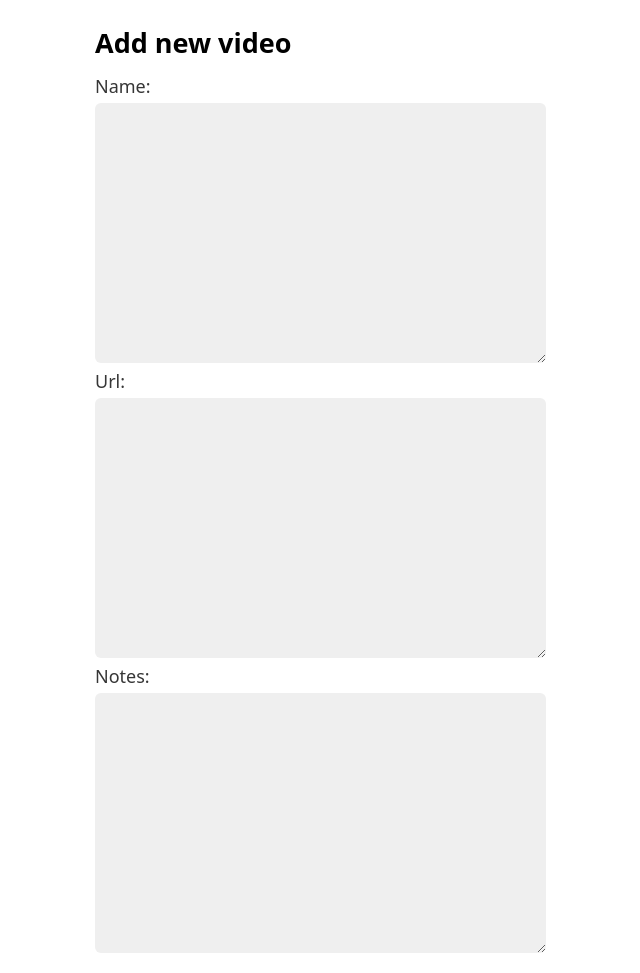
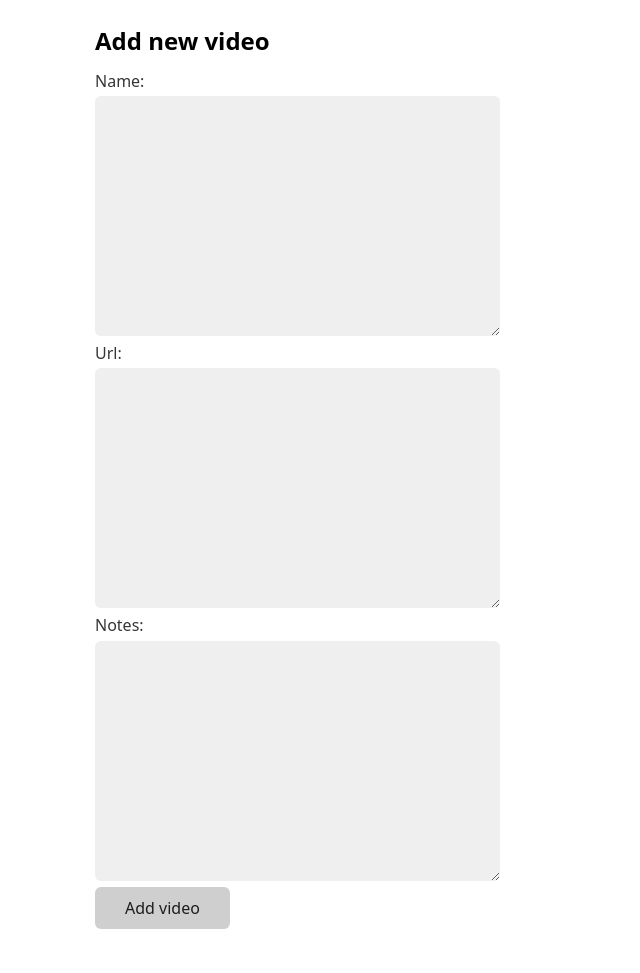
Before and after one commit to Albaito/ITEC-2905-Lab-11, a Django app: page /add in a window 1280 px wide. Shown: the whole page, without its empty margins (145-785 px from the left). After the commit the page ends 929 px from the top, so only its background shows below. Run offline with Django 4.2, Linux system fonts and the light colour scheme.

Commit message:
up to slide 50

```diff
--- a/video/video_collection/models.py
+++ b/video/video_collection/models.py
@@ -4,6 +4,7 @@ class Video(models.Model):
     name = models.TextField(max_length=200)
     url = models.TextField(max_length=400)
     notes = models.TextField(blank=True, null=True)
+    video_id = models.CharField(max_length=40, unique=True, default='None')
 
     def __str__(self):
 
--- a/video/video_collection/static/css/style.css
+++ /dev/null
@@ -1,3 +0,0 @@
-body {
-        font-size: large;
-}
--- a/video/video_collection/templates/video_collection/add.html
+++ b/video/video_collection/templates/video_collection/add.html
@@ -4,9 +4,14 @@
 
 <h2>Add new video</h2>
 
+{% for message in messages %}
+    <li>{{ message }}</li>
+{% endfor %}
+
 <form method="POST" action="{% url 'add_video' %}">
     {% csrf_token %}
     {{ new_video_form }}
+    <button type="submit">Add video</button>
 </form>
 
 {% endblock %}
--- a/video/video_collection/urls.py
+++ b/video/video_collection/urls.py
@@ -3,5 +3,6 @@ from . import views
 
 urlpatterns = [
     path('', views.home, name='home'),
-    path('add', views.add, name='add_video')
+    path('add', views.add, name='add_video'),
+    path('video_lisst', views.video_list, name='video_list')
 ]
--- a/video/video_collection/views.py
+++ b/video/video_collection/views.py
@@ -1,11 +1,26 @@
 from django.shortcuts import render
 from .models import Video
 from .forms import VideoForm
+from django.contrib import messages
 
 def home(request):
     app_name = 'Video List'
     return render(request, 'video_collection/home.html', {'app_name': app_name})
 
 def add(request):
+    if request.method == 'POST':
+        new_video_form = VideoForm(request.POST)
+        if new_video_form.is_valid():
+            new_video_form.save()
+            messages.info(request, 'New video saved!')
+            # TODO: redirect to a list of videos
+        else:
+            messages.warning(request, 'Check the data entered!')
+            return render(request, 'video_collection/add.html', {'new_video_form' : new_video_form})
+
     new_video_form = VideoForm()
-    return render(request, 'video_collection/add.html', {'new_video_form' : new_video_form})
+    return render(request, 'video_collection/add.html', {'new_video_form': new_video_form})
+
+def video_list(request):
+    videos = Video.objects.get.order_by('name')
+    return render(request, 'video_collection/video_list.html', {'videos': videos})
```
Also changed, not shown: video/video_collection/templates/video_collection/video_list.html (added, +17 -0 lines), video/video_collection/migrations/0002_auto_20231118_0503.py (added).
